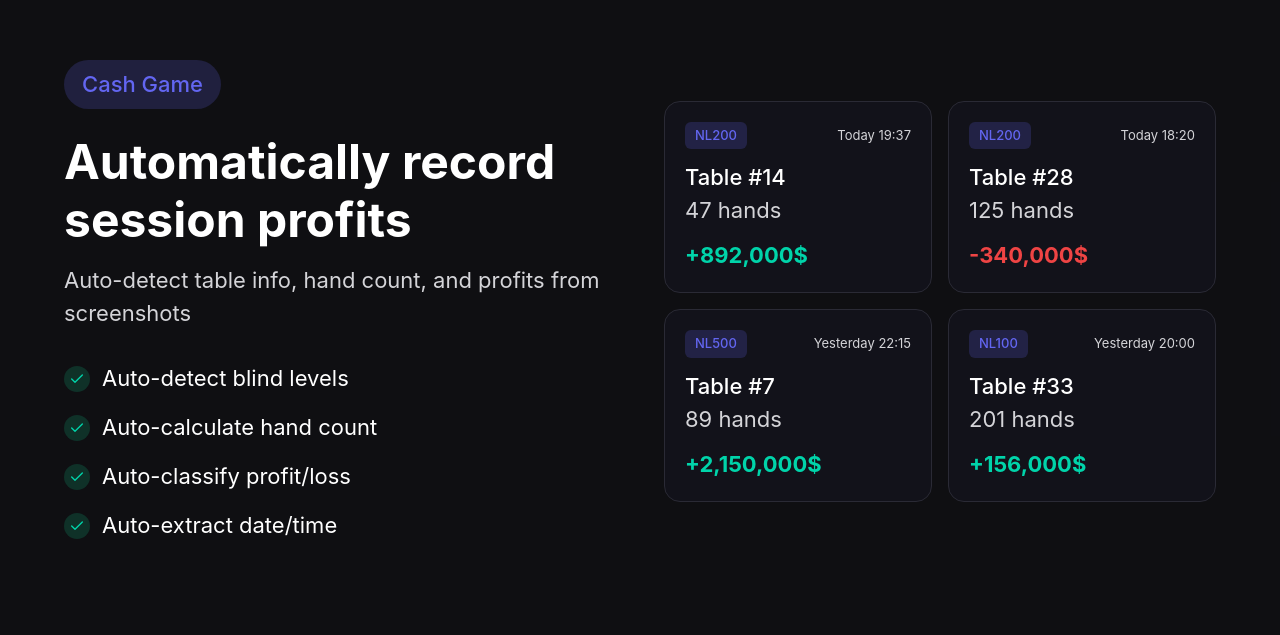
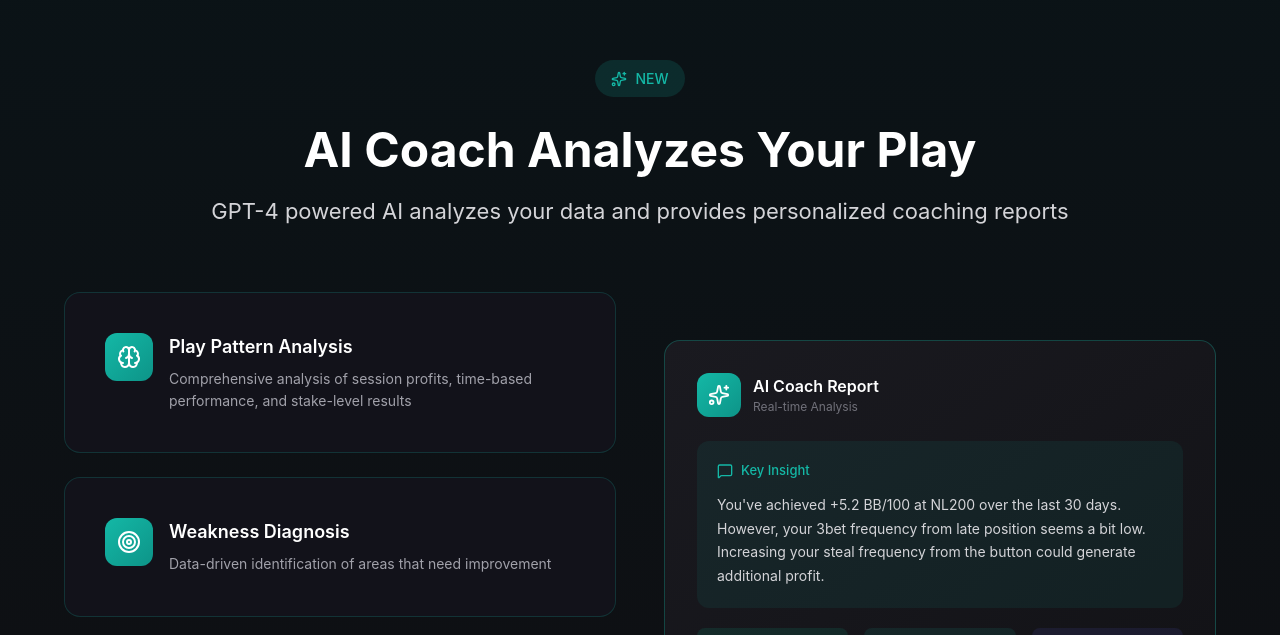
Before and after one commit to pungpung22/pokerly, a Next.js app in the folder landing/: page /en in a window 1280 px wide. Shown: the part 2105-2740 px from the top of the page. Built offline with nearby package versions, Linux system fonts and the light colour scheme; no server answers; a web font is replaced by a local one.

Commit message:
style: AI 코치 섹션 위치 변경
랜딩 페이지에서 AICoachShowcase를 HowItWorks 바로 다음으로 이동

Co-Authored-By: Claude Opus 4.5 <noreply@anthropic.com>

```diff
--- a/landing/app/[locale]/page.tsx
+++ b/landing/app/[locale]/page.tsx
@@ -19,10 +19,10 @@ export default function Home() {
       <Header />
       <HeroSection />
       <HowItWorks />
+      <AICoachShowcase />
       <CashGameShowcase />
       <TournamentShowcase />
       <StatsPreview />
-      <AICoachShowcase />
       <LevelShowcase />
       <MissionShowcase />
       <Testimonials />
```
